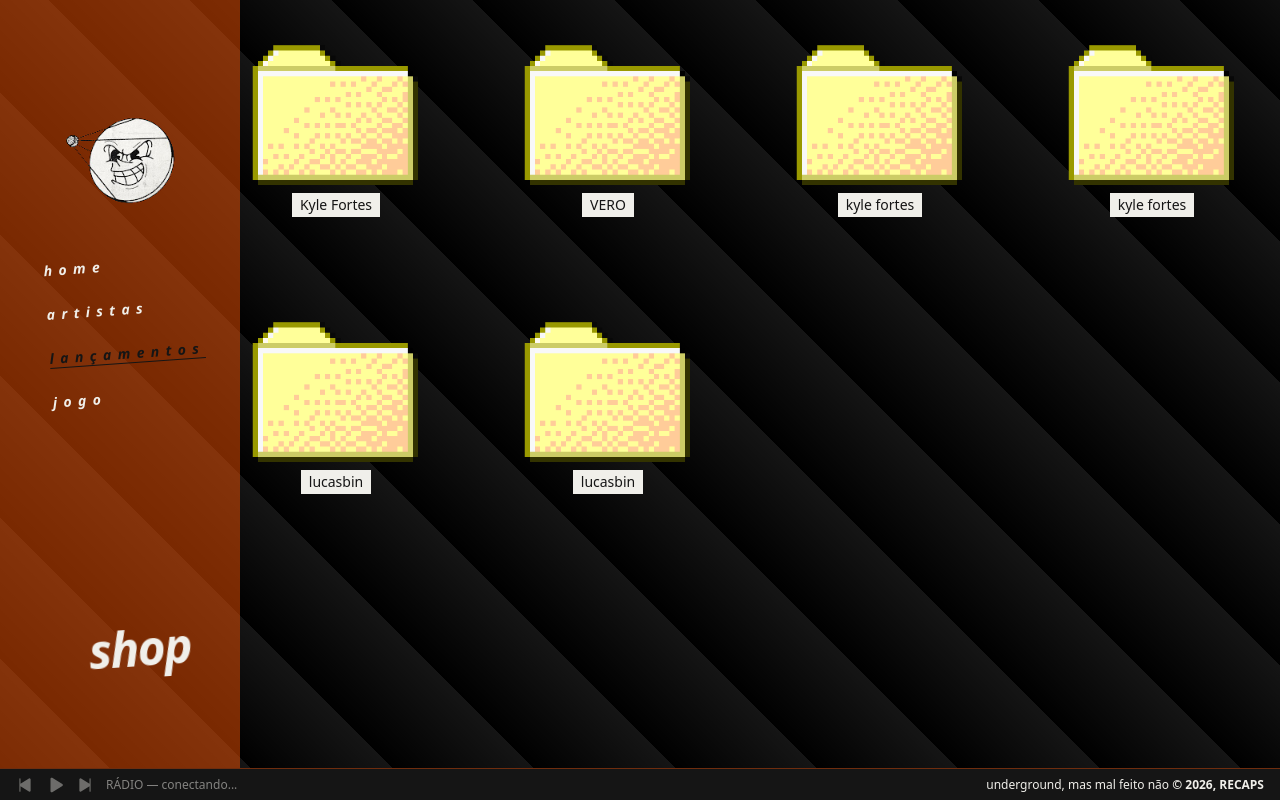
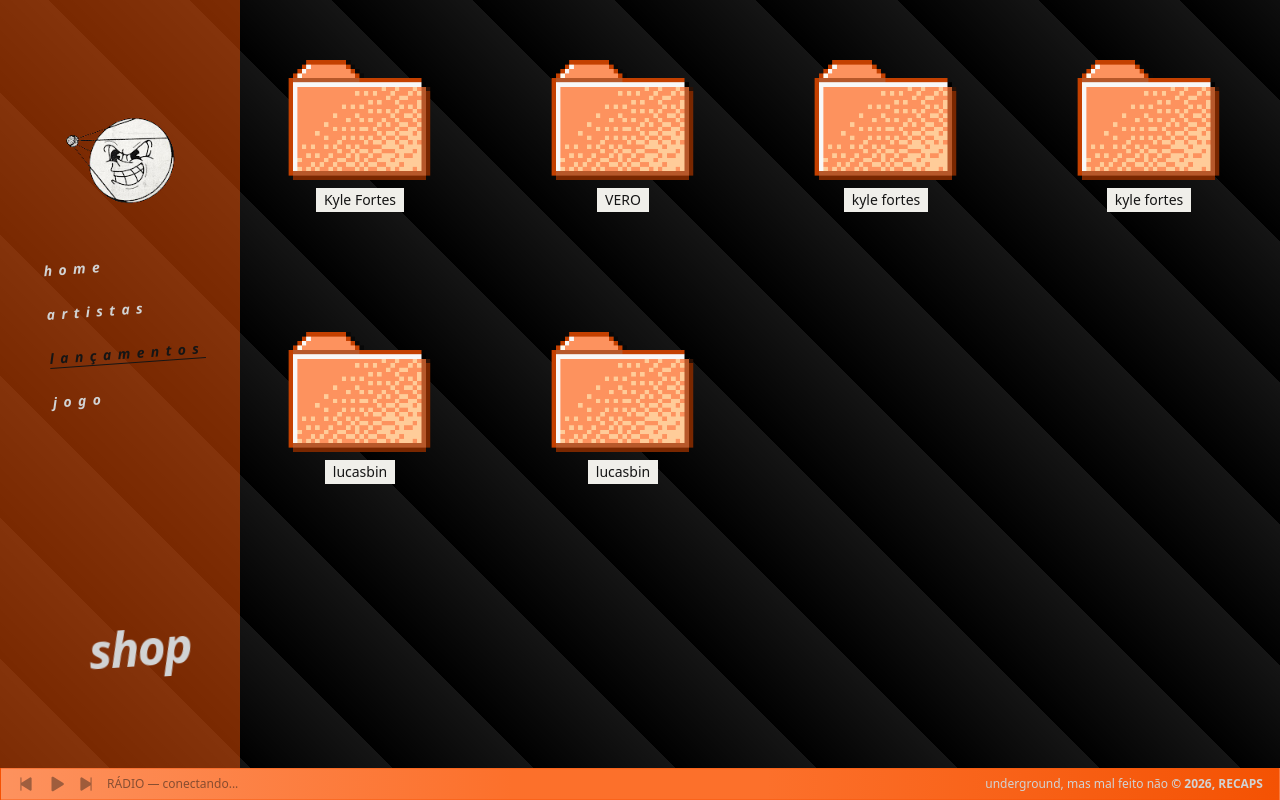
Before and after one commit to anaraujo/recaps, a React (Vite) app: page /news in a window 1280 px wide. Built offline with nearby package versions, Linux system fonts and the light colour scheme.

Commit message:
feat: edit footer and news style

```diff
--- a/src/App.jsx
+++ b/src/App.jsx
@@ -10,7 +10,7 @@ const Game = lazy(() => import('pages/Game'));
 
 export default function App() {
   return (
-    <div className="bg-brand-black text-brand-white h-screen overflow-hidden">
+    <div className="bg-brand-black text-brand-gray h-screen overflow-hidden">
       <Navbar />
       <main className="bg-repeating-linear-gradient flex h-full flex-col pb-8">
         <Suspense fallback={null}>
--- a/src/components/Footer.jsx
+++ b/src/components/Footer.jsx
@@ -1,9 +1,4 @@
-import {
-  Pause,
-  Play,
-  SkipBack,
-  SkipForward,
-} from '@phosphor-icons/react';
+import { Pause, Play, SkipBack, SkipForward } from '@phosphor-icons/react';
 import useYouTubePlayer from 'hooks/useYouTubePlayer';
 
 const PLAYLIST_ID = 'PL6_t3YDqAyeMDcWXv06N-rwj4MoeU-pii';
@@ -27,12 +22,12 @@ export default function Footer() {
     <>
       <div
         aria-hidden="true"
-        className="pointer-events-none fixed top-0 -left-[9999px] h-px w-px opacity-0"
+        className="pointer-events-none fixed top-0 -left-2500 h-px w-px opacity-0"
       >
         <div ref={containerRef} title="Player de rádio do YouTube" />
       </div>
 
-      <footer className="bg-brand-black border-brand-orange/40 text-brand-white sticky bottom-0 z-50 flex h-8 items-center gap-3 border-t px-4 text-xs">
+      <footer className="bg-invert-header-gradient text-brand-black border-brand-orange/40 sticky bottom-0 z-50 flex h-8 items-center gap-3 border border-t border-solid px-4 text-xs">
         <button
           type="button"
           onClick={prev}
@@ -85,7 +80,7 @@ export default function Footer() {
           )}
         </div>
 
-        <span className="hidden sm:inline">
+        <span className="text-brand-gray hidden sm:inline">
           underground, mas mal feito não <strong>© 2026, RECAPS</strong>
         </span>
       </footer>
--- a/src/components/Navbar.jsx
+++ b/src/components/Navbar.jsx
@@ -11,7 +11,7 @@ const links = [
 
 export default function Navbar() {
   return (
-    <nav className="text-brand-white bg-brand-orange/50 border-brand-white absolute left-0 z-50 flex h-full w-60 flex-col justify-between px-12 py-24">
+    <nav className="text-brand-gray bg-brand-orange/50 border-brand-white absolute left-0 z-50 flex h-full w-60 flex-col justify-between px-12 py-24">
       <div className="flex flex-col gap-8">
         <img src={logo} alt="Recaps" className="mx-auto size-32" />
         <ul className="flex -rotate-4 flex-col gap-6 text-sm font-bold tracking-[0.4rem] lowercase italic">
@@ -32,7 +32,6 @@ export default function Navbar() {
         </ul>
       </div>
 
-      {/* <li className="text-brand-black hover:text-brand-white font-semibold"> */}
       <a
         href="https://recaps.net.br"
         target="_blank"
@@ -41,7 +40,6 @@ export default function Navbar() {
       >
         <RollingText text="Shop" />
       </a>
-      {/* </li> */}
     </nav>
   );
 }
--- a/src/index.css
+++ b/src/index.css
@@ -26,6 +26,16 @@
     #fc702b 40%,
     #fc702b 60%,
     #fd925e 100%
+  );
+}
+
+.bg-invert-header-gradient {
+  background: linear-gradient(
+    90deg,
+    #fd925e 0%,
+    #fc702b 40%,
+    #fc702b 60%,
+    #f45203 100%
   );
 }
 
--- a/src/pages/Artists/index.jsx
+++ b/src/pages/Artists/index.jsx
@@ -54,8 +54,8 @@ const artists = [
 
 export default function Artists() {
   return (
-    <main className="bg-repeating-linear-gradient h-full overflow-auto p-8 pb-16 pl-60">
-      <div className="gap-6s grid grid-cols-1 md:grid-cols-2 lg:grid-cols-3 xl:grid-cols-4">
+    <main className="bg-repeating-linear-gradient h-full overflow-auto p-8 pb-16 pl-69">
+      <div className="grid grid-cols-1 gap-6 md:grid-cols-2 lg:grid-cols-3 xl:grid-cols-4">
         {artists.map(({ name, image, instagram, spotify, youtubeMusic }, i) => (
           <Artist
             key={i}
--- a/src/pages/News/NewsItem.jsx
+++ b/src/pages/News/NewsItem.jsx
@@ -4,26 +4,40 @@ import {
   YoutubeLogoIcon,
 } from '@phosphor-icons/react';
 
-export default function NewsItem({ name, image, instagram, spotify, youtube }) {
+import planet from 'assets/icons/planet.gif';
+import close from 'assets/icons/close.png';
+
+export default function NewsItem({ name, title, src }) {
   return (
-    <div className="group relative mx-auto aspect-square w-full max-w-[325px]">
-      {/* Turntable platter */}
-      <div className="absolute inset-0 rounded-full bg-gradient-to-br from-zinc-700 via-zinc-800 to-zinc-950 shadow-2xl ring-1 ring-zinc-600/50" />
-
-      {/* Vinyl record (spinning layer) */}
-      <div
-        className="vinyl-spin absolute inset-[5%] rounded-full bg-zinc-950"
-        style={{
-          backgroundImage:
-            'repeating-radial-gradient(circle at center, #050505 0 1px, #1a1a1a 1px 3px)',
-        }}
-      >
-        {/* Center label */}
-        <div className="absolute inset-[34%] overflow-hidden rounded-full ring-2 ring-zinc-900">
-          <img src={image} alt={name} className="h-full w-full object-cover" />
+    <div className="">
+      {/* dialog header */}
+      <div className="bg-header-gradient flex items-center justify-between rounded-tl-lg border border-solid border-white p-2">
+        <div className="flex items-center gap-2">
+          <img src={planet} alt="Planet" className="w-5" />
+          <span className="text-brand-white text-sm font-bold tracking-[0.2rem] lowercase italic">
+            {title || name}
+          </span>
         </div>
-        {/* Spindle */}
-        <div className="absolute top-1/2 left-1/2 h-2 w-2 -translate-x-1/2 -translate-y-1/2 rounded-full bg-zinc-800" />
+        <button
+          className="bg-brand-white justify-self-end rounded-tl-sm rounded-br-sm p-px"
+          commandfor="dialog"
+          command="close"
+        >
+          <img src={close} alt="Close" className="size-6" />
+        </button>
+      </div>
+      {/* dialog body */}
+      <div className="bg-brand-gray border border-solid border-white p-4">
+        <iframe
+          width="560"
+          height="315"
+          src={src}
+          title="YouTube video player"
+          frameborder="0"
+          allow="accelerometer; autoplay; clipboard-write; encrypted-media; gyroscope; picture-in-picture; web-share"
+          referrerpolicy="strict-origin-when-cross-origin"
+          allowfullscreen
+        ></iframe>
       </div>
     </div>
   );
--- a/src/pages/News/index.jsx
+++ b/src/pages/News/index.jsx
@@ -1,16 +1,8 @@
-import vero2 from 'assets/artists/vero-2.png';
-import vero from 'assets/artists/vero.png';
-import fortes from 'assets/artists/fortes.png';
-import fortes2 from 'assets/artists/fortes-2.png';
-import bin from 'assets/artists/bin.png';
-import bin2 from 'assets/artists/bin-2.png';
 import planet from 'assets/icons/planet.gif';
-import folder from 'assets/icons/folder.png';
-import openFolder from 'assets/icons/open-folder.png';
+import folder from 'assets/icons/orange-folder.png';
+import openFolder from 'assets/icons/orange-open-folder.png';
 import close from 'assets/icons/close.png';
-import RollingText from 'components/RollingText';
 import NewsItem from './NewsItem';
-import { XSquareIcon } from '@phosphor-icons/react';
 import { useState } from 'react';
 
 const news = [
@@ -63,6 +55,7 @@ export default function News() {
   const anyDialog = document.querySelector("[closedby='any']");
   const [isOpenFolder, setIsOpenFolder] = useState(false);
   const [current, setCurrent] = useState();
+  const [isCurrent, setIsCurrent] = useState();
 
   const handleAnyBtnClick = () => {
     anyDialog.showModal();
@@ -76,22 +69,28 @@ export default function News() {
     isOpenFolder ? openFolder : folder;
   };
 
+  const open = (i) => {
+    console.log(i);
+    setCurrent(i);
+    setIsOpenFolder(true);
+    anyDialog.showModal();
+  };
   return (
-    <main className="min-h-screen p-8 pb-16 pl-60">
+    <main className="min-h-screen p-8 pb-16 pl-69">
       <div className="relaive grid grid-cols-2 gap-20 md:grid-cols-3 lg:grid-cols-4">
         {news.map(({ name, title, src, instagram, spotify, youtube }, i) => (
-          <>
+          <div key={i}>
             <button
-              key={i}
               command="show-modal"
               commandfor="dialog"
-              className="flex flex-col items-center justify-center gap-2 p-3"
+              className="flex h-48 flex-col items-center justify-end gap-2 p-3"
               onClick={toggleIcon}
             >
+              {current}
               <img
                 src={isOpenFolder ? openFolder : folder}
                 alt="Folder"
-                className=""
+                className="max-w-36"
               />
               <span className="bg-brand-white text-brand-black px-2 py-0.5 text-sm">
                 {name}
@@ -99,42 +98,14 @@ export default function News() {
             </button>
 
             <dialog
-              className="border-brand-gray m-auto rounded-tl-sm rounded-br-sm border border-solid backdrop:bg-gray-900/50"
+              className="border-brand-gray m-auto rounded-tl-lg rounded-br-lg border border-solid backdrop:bg-gray-900/50"
               id="dialog"
               closedby="any"
-              onClose={toggleIcon}
+              onClick={toggleIcon}
             >
-              {/* dialog header */}
-              <div className="bg-header-gradient flex items-center justify-between border border-solid border-white p-2">
-                <div className="flex items-center gap-2">
-                  <img src={planet} alt="Planet" className="w-5" />
-                  <span className="text-brand-white text-sm font-bold tracking-[0.2rem] lowercase italic">
-                    {title || name}
-                  </span>
-                </div>
-                <button
-                  className="bg-brand-white justify-self-end rounded-tl-sm rounded-br-sm p-px"
-                  commandfor="dialog"
-                  command="close"
-                >
-                  <img src={close} alt="Close" className="size-6" />
-                </button>
-              </div>
-              {/* dialog body */}
-              <div className="bg-brand-gray border border-solid border-white p-4">
-                <iframe
-                  width="560"
-                  height="315"
-                  src={src}
-                  title="YouTube video player"
-                  frameborder="0"
-                  allow="accelerometer; autoplay; clipboard-write; encrypted-media; gyroscope; picture-in-picture; web-share"
-                  referrerpolicy="strict-origin-when-cross-origin"
-                  allowfullscreen
-                ></iframe>
-              </div>
+              <NewsItem title={title} name={name} src={src} />
             </dialog>
-          </>
+          </div>
         ))}
       </div>
     </main>
```
Also changed, not shown: src/assets/icons/orange-folder.png (added), src/assets/icons/orange-open-folder.png (added).
